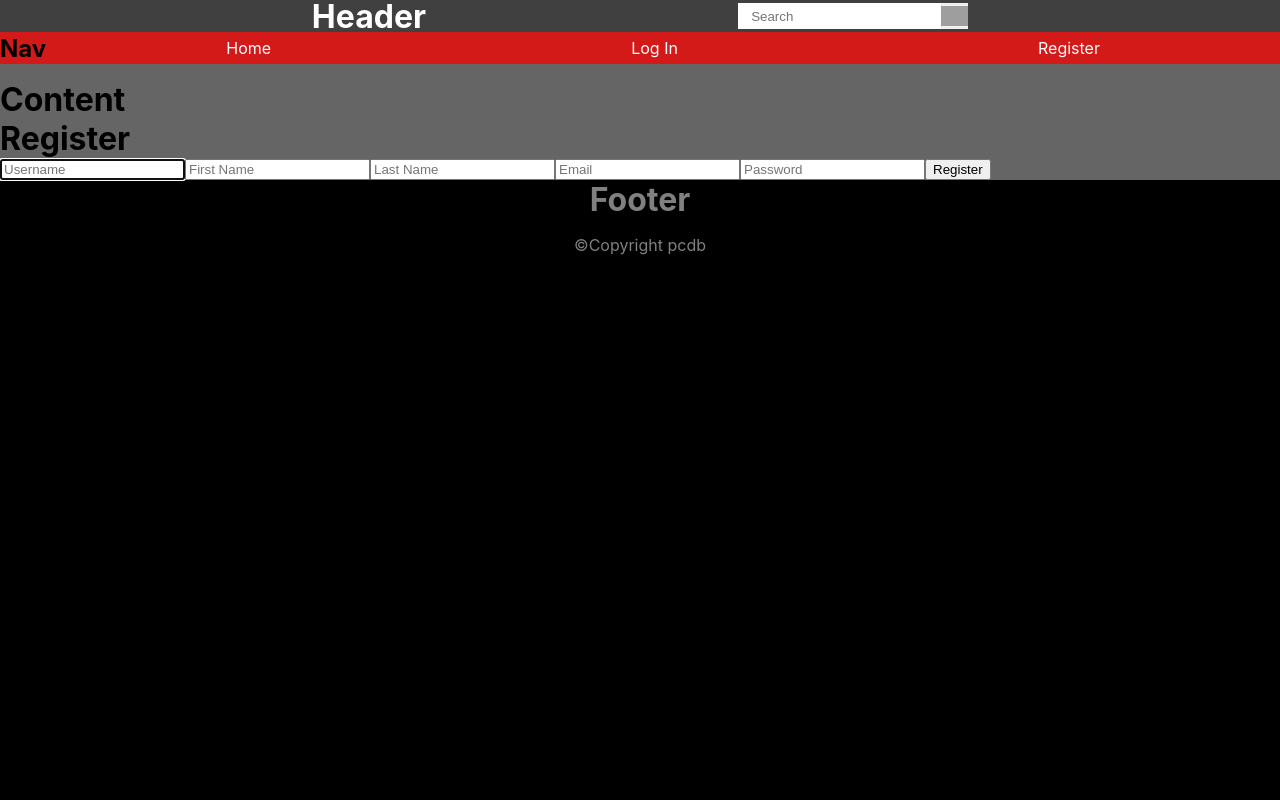
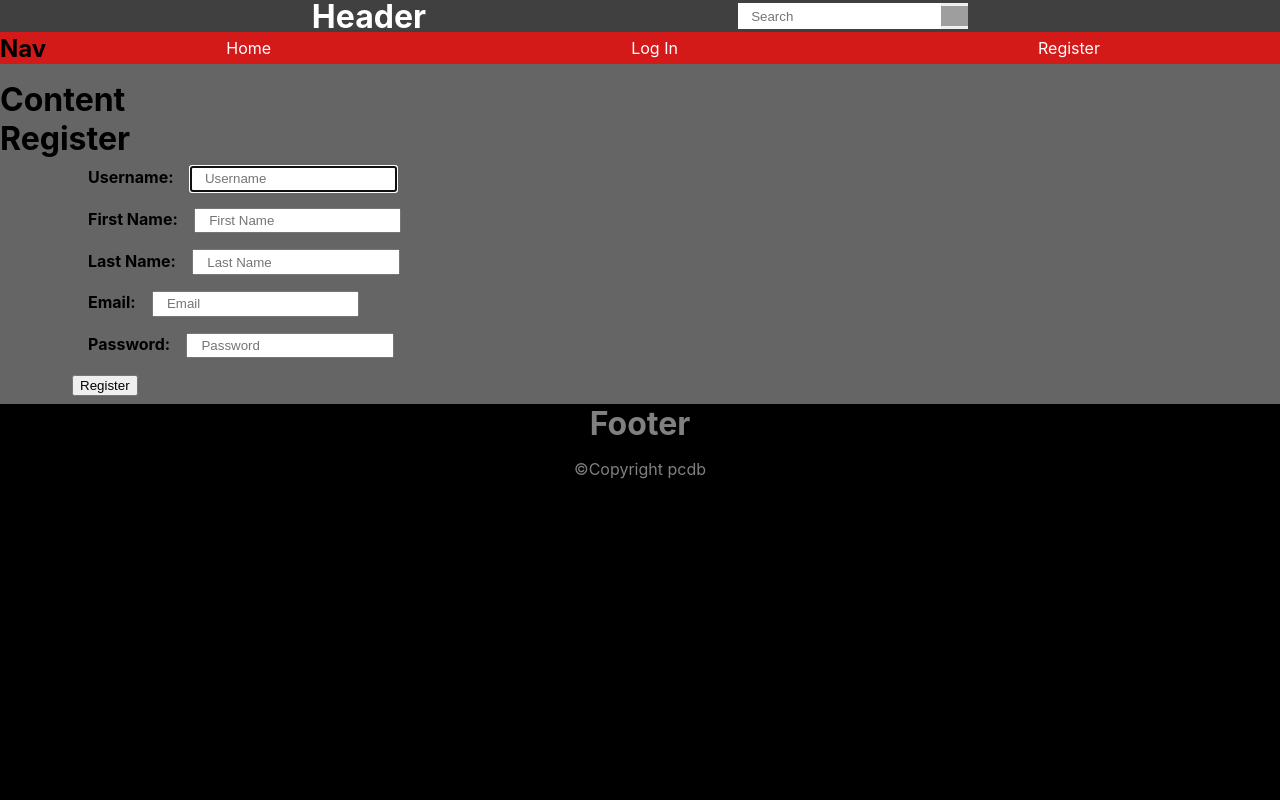
Before and after one commit to LstChanceMadrid/pcdb, a React (Create React App) app in the folder client/: page /register in a window 1280 px wide. Shown: the top 800 px of the page. Built offline with nearby package versions, Linux system fonts and the light colour scheme; grey boxes are pictures that could not be loaded.

Commit message:
improvement to login feature

```diff
--- a/client/src/components/header/UserNav.js
+++ b/client/src/components/header/UserNav.js
@@ -1,17 +1,12 @@
 import React, { Component } from 'react'
 import {Link} from 'react-router-dom'
 import { connect } from 'react-redux';
+import * as actionCreators from '../../store/actionCreators'
 
 
 class UserNav extends Component {
 	constructor(props) {
 		super(props)
-	}
-
-	handleLogoutButtonClick = () => {
-		delete localStorage.jsonwebtoken
-		delete localStorage.username
-		delete localStorage.password
 	}
 
 	render() {
@@ -31,8 +26,8 @@ class UserNav extends Component {
 
 				<div  className="nav-links-container">
 					<div><Link to = {`/${this.props.user.username}/home`}>Home</Link></div>
-					<div><Link to = "/:username/my-x">My X</Link></div>
-					<div><a href="/" onClick={this.handleLogoutButtonClick}>Logout</a></div>
+					<div><Link to = {`/${this.props.user.username}/my-cart`}>My Cart</Link></div>
+					<div onClick={this.props.logout}><Link to ="/" >Logout</Link></div>
 				</div>
 			</nav>
 		)
@@ -42,9 +37,15 @@ class UserNav extends Component {
 const mapStateToProps = (state) => {
 	return {
 		user : {
-			username : state.username
+			username : state.user.username
 		}
 	}
 }
 
-export default connect(mapStateToProps)(UserNav)
+const mapDispatchToProps = dispatch => {
+	return {
+		logout : () => dispatch(actionCreators.logout())
+	}
+}
+
+export default connect(mapStateToProps, mapDispatchToProps)(UserNav)
--- a/client/src/components/main/Home.js
+++ b/client/src/components/main/Home.js
@@ -9,6 +9,10 @@ class Home extends Component {
     return (
       <div>
         <h1>Home</h1>
+
+        <div>
+          <h2>rugby ball pictures</h2>
+        </div>
       </div>
     )
   }
--- a/client/src/components/main/Login.js
+++ b/client/src/components/main/Login.js
@@ -2,6 +2,7 @@ import React, { Component } from 'react'
 import {connect} from 'react-redux'
 
 import * as actionCreators from '../../store/actionCreators'
+
 
 class Login extends Component {
   constructor(props) {
@@ -14,6 +15,8 @@ class Login extends Component {
       }
     }
   }
+
+
 
   componentWillUpdate = () => {
     localStorage.setItem('username', this.state.user.username)
@@ -58,7 +61,9 @@ class Login extends Component {
 
 const mapStateToProps = (state) => {
   return {
-    username : state.user.username
+    user : {
+      username : state.user.username
+    }
   }
 }
 
--- a/client/src/components/main/Register.js
+++ b/client/src/components/main/Register.js
@@ -29,11 +29,6 @@ class Register extends Component {
         })
     }
 
-
-
-
-
-
     render() {
         localStorage.setItem('username', this.state.user.username)
         localStorage.setItem('firstname', this.state.user.firstname)
@@ -44,18 +39,36 @@ class Register extends Component {
         return (
             <div>
                 <h1>Register</h1>
-        <div>
-            <input type="text" name="username" onChange={this.handleTextBoxChange} placeholder="Username" autoFocus />
 
-            <input type="text" name="firstname" onChange={this.handleTextBoxChange} placeholder="First Name" />
+                <div className="register-form-container">
+                    <div className="input-container">
+                        <label className="register-label">Username:</label>
+                        <input className="register-input" type="text" name="username" onChange={this.handleTextBoxChange} placeholder="Username" autoFocus />
+                    </div>
 
-            <input type="text" name="lastname" onChange={this.handleTextBoxChange} placeholder="Last Name" />
+                    <div className="input-container">
+                        <label className="register-label">First Name:</label>
+                        <input className="register-input" type="text" name="firstname" onChange={this.handleTextBoxChange} placeholder="First Name" />
+                    </div>
 
-            <input type="email" name="email" onChange={this.handleTextBoxChange} placeholder="Email" />
+                    <div className="input-container">
+                        <label className="register-label">Last Name:</label>
+                        <input className="register-input" type="text" name="lastname" onChange={this.handleTextBoxChange} placeholder="Last Name" />
+                    </div>
 
-            <input type="text" name="password" onChange={this.handleTextBoxChange} placeholder="Password" />
+                    <div className="input-container">
+                        <label className="register-label">Email:</label>
+                        <input className="register-input" type="email" name="email" onChange={this.handleTextBoxChange} placeholder="Email" />
+                    </div>
 
+                    <div className="input-container">
+                        <label className="register-label">Password:</label>
+                        <input className="register-input" type="text" name="password" onChange={this.handleTextBoxChange} placeholder="Password" />
+                    </div>
+
+                    <div className="input-container">
                         <input type="submit" onClick={this.props.register} value="Register" />
+                    </div>
                 </div>
             </div>
         )
@@ -64,7 +77,9 @@ class Register extends Component {
 
 const mapStateToProps = (state) => {
     return {
+        user : {
             username : state.user.username
+        }
     }
 }
 
--- a/client/src/components/main/UserHome.js
+++ b/client/src/components/main/UserHome.js
@@ -18,7 +18,7 @@ class UserHome extends Component {
   render() {
     return (
       <div>
-        {this.props.username}
+        {this.props.user.username}
         <h1>User Home</h1>
       </div>
     )
@@ -27,7 +27,9 @@ class UserHome extends Component {
 
 const mapStateToProps = (state) => {
   return {
-    username : state.username
+    user : {
+      username : state.user.username
+    }
   }
 }
 
--- a/client/src/store/actionCreators.js
+++ b/client/src/store/actionCreators.js
@@ -8,6 +8,13 @@ const LOGIN_URL = 'http://localhost:5000/api/login'
 export const currentUser = (user) => {
     return {
         type : "CURRENT_USER",
+        user
+    }
+}
+
+export const removeUser = (user) => {
+    return {
+        type : "REMOVE_USER",
         user
     }
 }
@@ -62,3 +69,13 @@ export const authenticateLogin = () => {
         })
     }
 }
+
+export const logout = () => {
+    delete localStorage.jsonwebtoken
+    delete localStorage.username
+    delete localStorage.password
+    return dispatch => {
+        let user = {}
+        dispatch(removeUser(user))
+    }
+}
--- a/client/src/store/reducer.js
+++ b/client/src/store/reducer.js
@@ -1,3 +1,6 @@
+import { createBrowserHistory } from 'history'
+
+const history = createBrowserHistory()
 
 const initialState = {
     user : {
@@ -9,13 +12,18 @@ const initialState = {
 const reducer = (state = initialState, action) => {
 
     if (action.type === "CURRENT_USER") {
-        window.location.pathname = `/${action.user.username}/home`
+        // window.location.pathname = `/${action.user.username}/home`
         return {
             user : {
-                ...state.user,
-                username : action.user.username,
-                password : action.user.password
-            }
+               ...state.user,
+               username : action.user.username,
+           }
+       }
+    }
+
+    if (action.type === "REMOVE_USER") {
+        return {
+            user : action.user
         }
     }
 
--- a/client/src/styles/App.css
+++ b/client/src/styles/App.css
@@ -1,4 +1,16 @@
-body {}
+body {
+	margin: 0;
+	padding: 0;
+	box-sizing: border-box;
+}
+
+h1 {
+	margin: 0;
+	padding: 0;
+}
+
+
+/*----------- Header ----------*/
 
 .header {
 	background: rgba(0, 0, 0, 0.75);
@@ -33,20 +45,19 @@ body {}
 			border: none;
 		}
 
-
-
 	.nav-placeholder {
 		height: 3em;
 		width: 100%;
 	}
 
-h1 {
-  margin: 0;
-  padding: 0;
+
+/* ----- Nav Bar -----*/
+
+.sticky {
+	position: fixed;
+	top: 0;
+	width:100%;
 }
-
-
-
 
 nav {
 	position: absolute;
@@ -71,25 +82,50 @@ nav {
 		}
 
 
-
-
-
-
+/* ---------- Main Content ----------*/
 
 main {
   background: rgba(50, 50, 50, 0.75);
 }
+
+/*----- Guest Home -----*/
+
+
+/*----- User Home -----*/
+
+
+/*----- Register Page -----*/
+
+.register-form-container {
+	display: flex;
+	flex-wrap: wrap;
+	width: 90%;
+	align-items: center;
+	margin: auto;
+}
+
+	.input-container {
+		width: 100%;
+		padding: 0.5em;
+	}
+
+		.register-label {
+			font-weight: bold;
+			padding: 1em;
+		}
+
+		.register-input {
+			padding: 0.25em 1em;
+		}
+
+
+/*----- Login Page -----*/
 
 
 
 
 
 
-.sticky {
-  position: fixed;
-  top: 0;
-  width:100%;
-}
 
 
 
@@ -133,11 +169,11 @@ footer {
   height: 70em;
 }
 
-@keyframes App-logo-spin {
+/* @keyframes App-logo-spin {
   from {
     transform: rotate(0deg);
   }
   to {
     transform: rotate(360deg);
   }
-}
+} */
```
Also changed, not shown: client/src/components/App.js (+8 -7 lines). Lines whose indentation alone changed are shown as unchanged.
